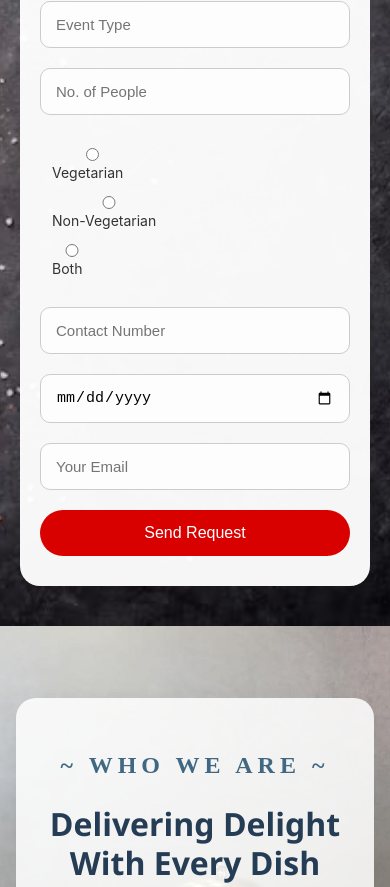
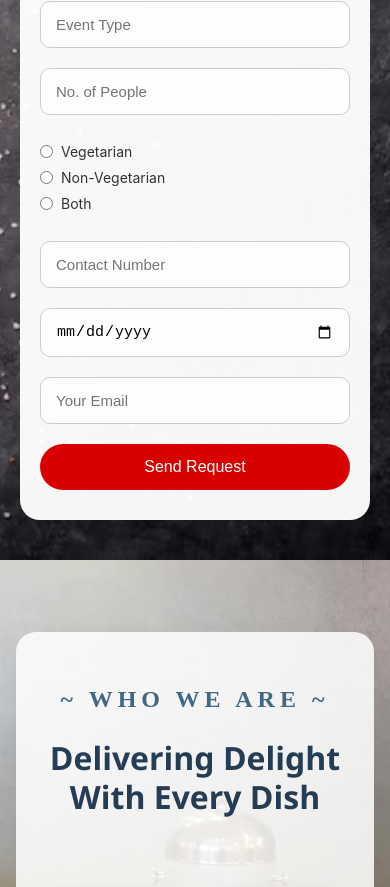
Before and after one commit to tejagithub-02/classic, a React (Create React App) app: page / in a window 390 px wide. Shown: the part 7389-8276 px from the top of the page. Built offline with nearby package versions, Linux system fonts and the light colour scheme.

Commit message:
Update latest changes

```diff
--- a/src/components/BookingForm.css
+++ b/src/components/BookingForm.css
@@ -132,12 +132,7 @@
     grid-template-columns: 1fr;
   }
 
-  .radio-group {
-    grid-column: span 1;
-    flex-direction: column;
-    align-items: flex-start;
-    gap: 12px;
-  }
+
 
   .booking-form button {
     grid-column: span 1;
@@ -150,6 +145,7 @@
     padding: 14px 15px;
   }
 }
+
 
 /* Extra small devices */
 @media screen and (max-width: 380px) {
@@ -166,3 +162,33 @@
     padding: 12px 20px;
   }
 }
+
+@media screen and (max-width: 600px) {
+  .radio-group {
+    grid-column: span 1;
+    display: flex;
+    flex-direction: column;
+    align-items: flex-start;
+    gap: 12px;
+  }
+
+  .radio-group label {
+    display: flex;
+    align-items: center;
+    gap: 8px;
+    line-height: 1;
+    white-space: nowrap; /* prevent wrapping to new line */
+  }
+
+  .radio-group input[type="radio"] {
+    margin: 0;
+    vertical-align: middle;
+  }
+
+  /* Specifically target "Non-Vegetarian" */
+  .radio-group label:nth-of-type(2) {
+    margin-left: 0px;
+    gap: 8px;
+    white-space: nowrap; /* keep text on one line */
+  }
+}
--- a/src/components/BookingForm.js
+++ b/src/components/BookingForm.js
@@ -90,7 +90,6 @@ const BookingForm = () => {
                 required
               />
             )}
-
             <input type="text" ref={venueRef} placeholder="Venue or Place" required />
             <input type="text" ref={eventTypeRef} placeholder="Event Type" required />
             <input type="number" min="1" ref={peopleRef} placeholder="No. of People" required />
```
